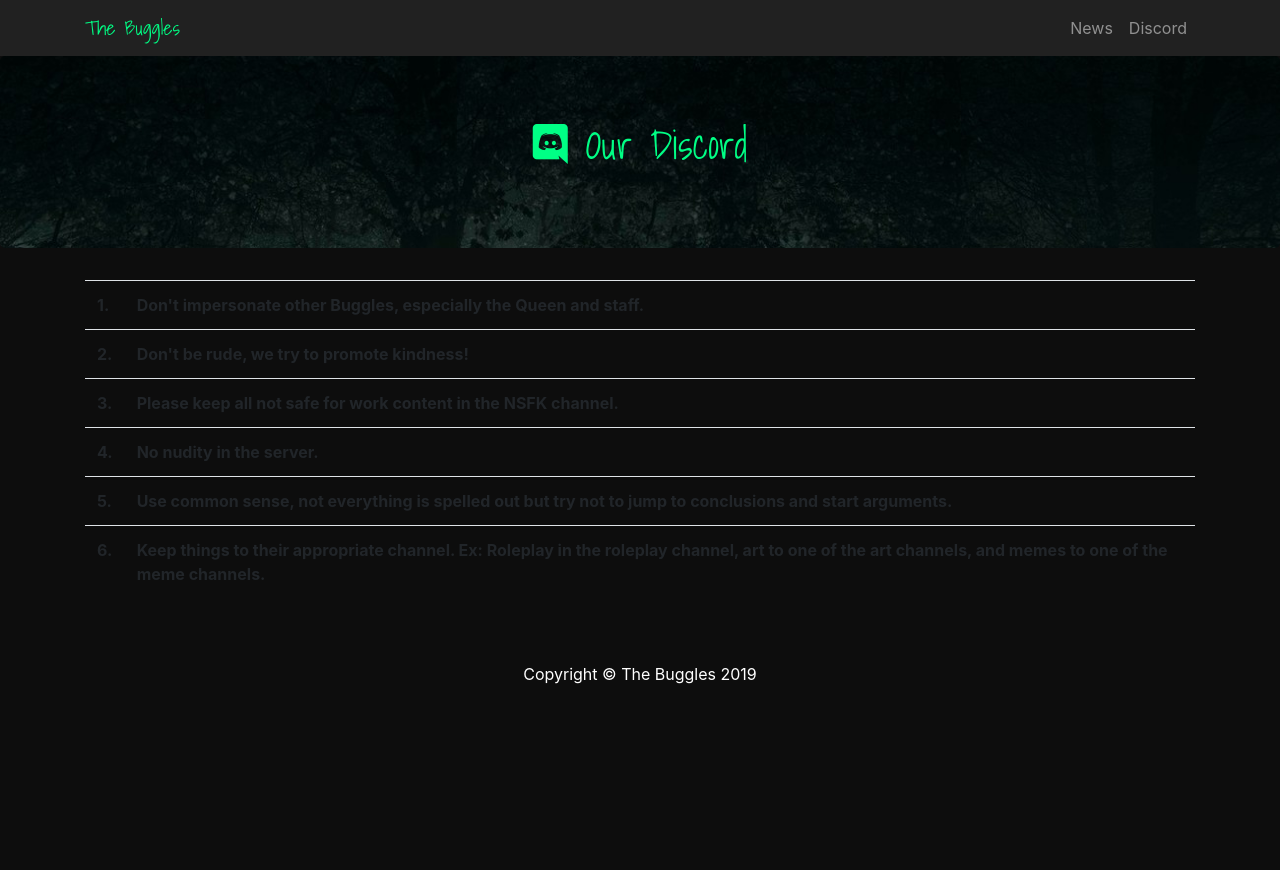
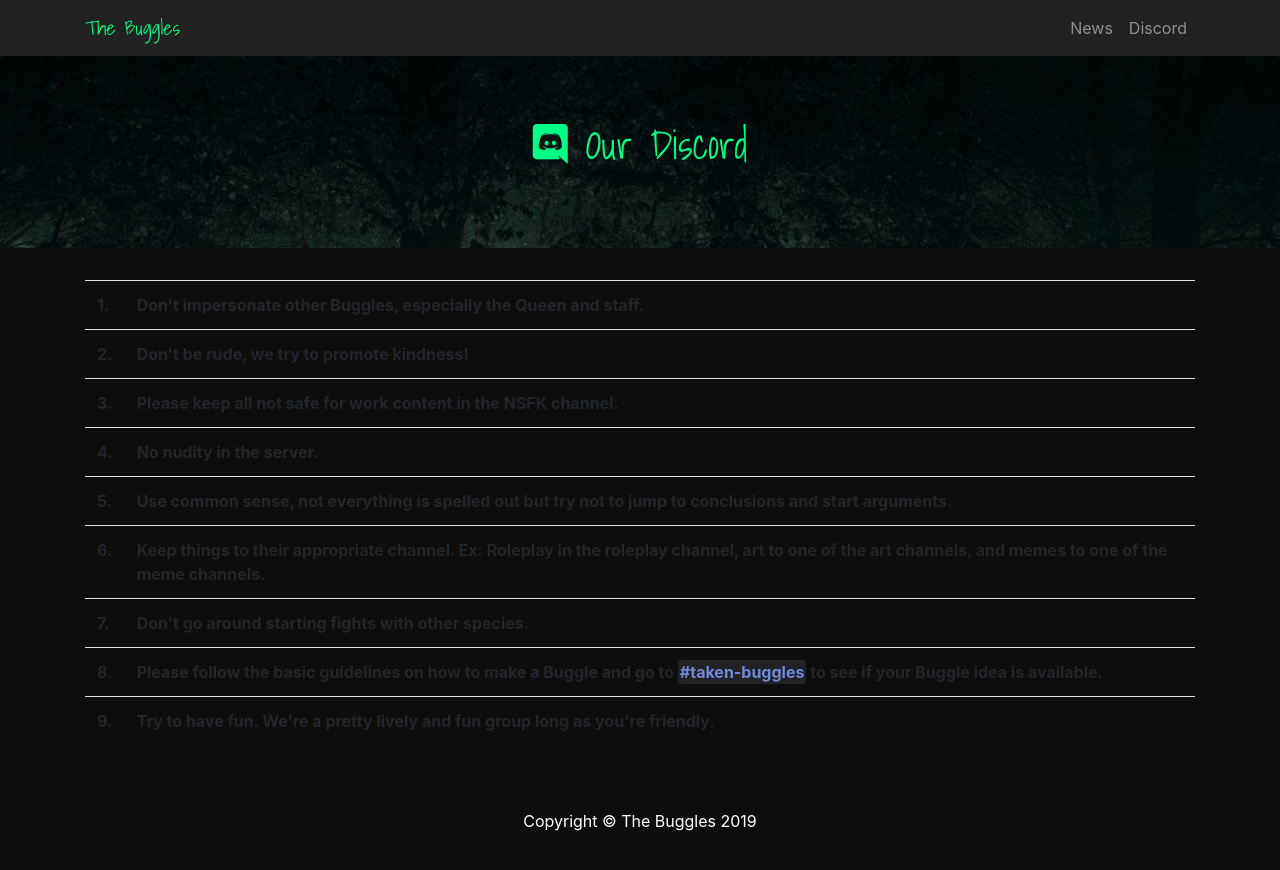
Before and after one commit to bugglespecies/bugglespecies.github.com, a Jekyll site: the page built from discord.md, in a window 1280 px wide. Shown: the top 870 px of the page. Built offline with Jekyll 4.4.1, drawn with Linux system fonts in a browser that asks for light colours; nearby versions of some CDN libraries.

Commit message:
Update discord.md

```diff
--- a/discord.md
+++ b/discord.md
@@ -25,11 +25,26 @@
 		</tr>
 		<tr>
 			<th scope="row">5.</th>
-			<th>Use common sense, not everything is spelled out but try not to jump to conclusions and start arguments.</th>
+			<th>Use common sense, not everything is spelled out but try not to jump to
+			conclusions and start arguments.</th>
 		</tr>
 		<tr>
 			<th scope="row">6.</th>
-			<th>Keep things to their appropriate channel. Ex: Roleplay in the roleplay channel, art to one of the art channels, and memes to one of the meme channels.</th>
+			<th>Keep things to their appropriate channel. Ex: Roleplay in the roleplay channel,
+			art to one of the art channels, and memes to one of the meme channels.</th>
+		</tr>
+		<tr>
+			<th scope="row">7.</th>
+			<th>Don't go around starting fights with other species.</th>
+		</tr>
+		<tr>
+			<th scope="row">8.</th>
+			<th>Please follow the basic guidelines on how to make a Buggle and go to
+			<span class="discord-tag">#taken-buggles</span> to see if your Buggle idea is available.</th>
+		</tr>
+		<tr>
+			<th scope="row">9.</th>
+			<th>Try to have fun. We're a pretty lively and fun group long as you're friendly.</th>
 		</tr>
 	</tbody>
 </table>
```
